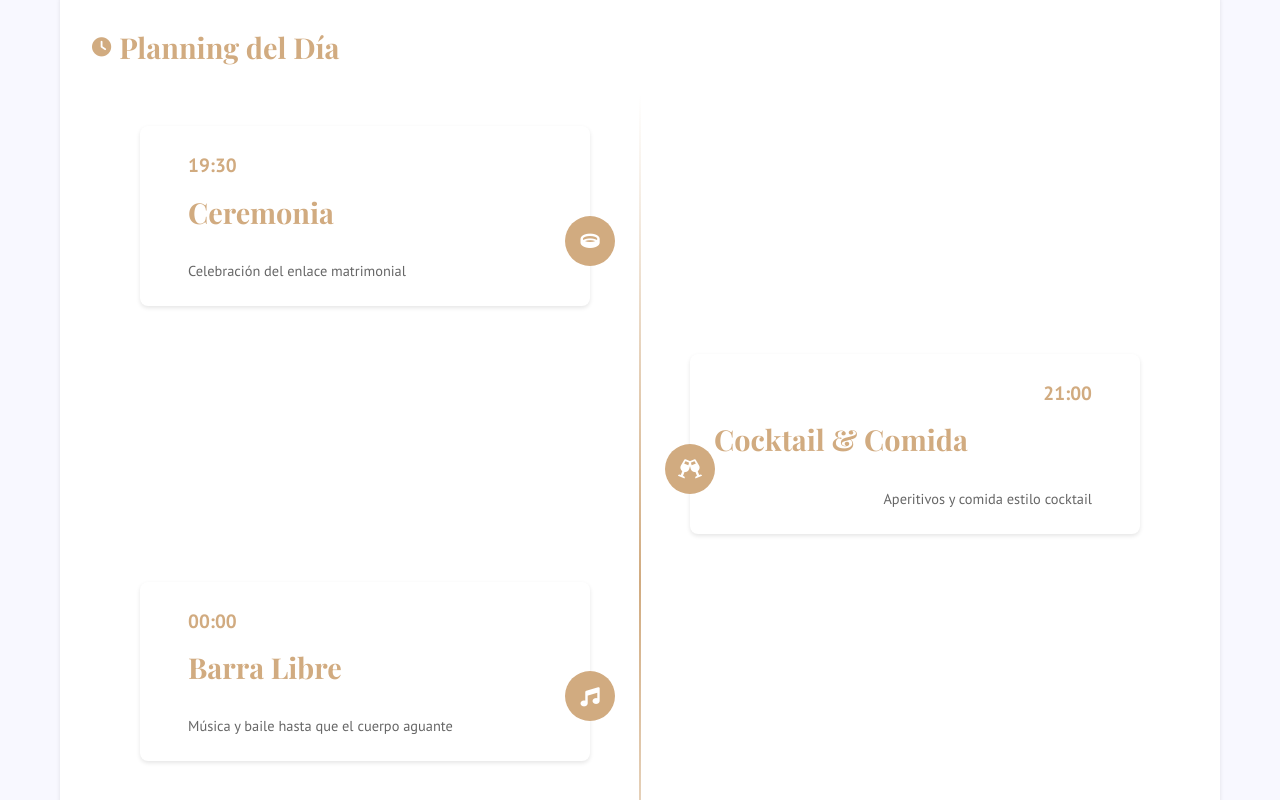
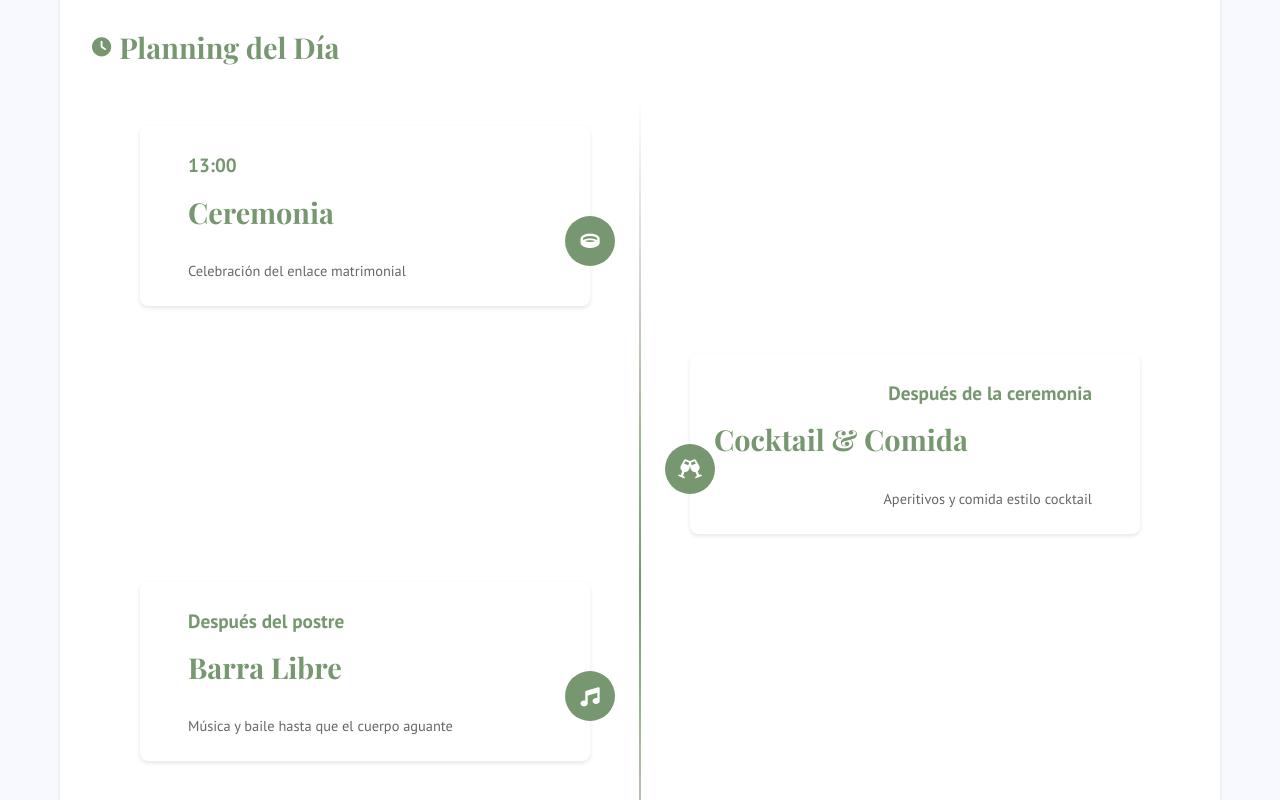
Before and after one commit to antoniomontielt/boda-guille-irene, a plain HTML site: page index.html in a window 1280 px wide. Shown: the part 2000-2800 px from the top of the page. Drawn offline with nearby package versions, Linux system fonts and the light colour scheme.

Commit message:
Cambio de preguntas/respuestas en chatbot, cambio de colores a petición de los novios

```diff
--- a/index.html
+++ b/index.html
@@ -189,7 +189,7 @@
                             <div class="timeline-icon">
                                 <i class="fas fa-ring"></i>
                             </div>
-                            <span class="time">19:30</span>
+                            <span class="time">13:00</span>
                             <h3>Ceremonia</h3>
                             <p>Celebración del enlace matrimonial</p>
                         </div>
@@ -197,7 +197,7 @@
                             <div class="timeline-icon">
                                 <i class="fas fa-glass-cheers"></i>
                             </div>
-                            <span class="time">21:00</span>
+                            <span class="time">Después de la ceremonia</span>
                             <h3>Cocktail & Comida</h3>
                             <p>Aperitivos y comida estilo cocktail</p>
                         </div>
@@ -205,7 +205,7 @@
                             <div class="timeline-icon">
                                 <i class="fas fa-music"></i>
                             </div>
-                            <span class="time">00:00</span>
+                            <span class="time">Después del postre</span>
                             <h3>Barra Libre</h3>
                             <p>Música y baile hasta que el cuerpo aguante</p>
                         </div>
@@ -213,7 +213,7 @@
                             <div class="timeline-icon">
                                 <i class="fas fa-swimmer"></i>
                             </div>
-                            <span class="time">06:00</span>
+                            <span class="time">Cuando se te acabe la energía</span>
                             <h3>Piscina y Relax</h3>
                             <p>Piscina y relax para las convalecientes</p>
                         </div>
@@ -275,6 +275,7 @@
                                 <p>El lugar de la celebración cuenta con habitaciones para los invitados que quieran quedarse a dormir allí.</p>
                                 <p>No hay que pagar nada, simplemente avisar a los novios con antelación.</p>
                                 <p>Hemos incluido un formulario más abajo para hacer la reserva y que les llegue a los novios directamente.</p>
+                                <p>Disponibilidad limitada: Reservar sólo si de verdad lo necesitas.</p>
                             </div>
                             <div class="booking-notes">
                                 <p><i class="fas fa-info-circle"></i> Recuerda rellenar el formulario de reserva.</p>
--- a/script.js
+++ b/script.js
@@ -22,19 +22,18 @@ const CONFIG = {
   },
   CHAT: {
     QA_MAP: {
-      '¿Dónde es la ceremonia?': 'La ceremonia se celebrará en los jardines de la Hacienda Real Los Olivos.',
-      '¿A qué hora hay que estar allí?': 'Te recomendamos llegar al menos 30 minutos antes de la ceremonia, que comenzará a las 19:30 horas.',
-      '¿A qué hora empieza la ceremonia?': 'La ceremonia comenzará a las 19:30 horas.',
-      '¿A qué hora empieza el cóctel?': 'El cóctel empezará sobre las 21:00 horas, justo después de la ceremonia.',
-      '¿Dónde puedo aparcar?': 'El hotel cuenta con parking privado para los invitados.',
-      '¿Hay servicio de autobús?': 'Sí, habrá un servicio de autobús que saldrá desde la ciudad hasta el lugar de la celebración. Será un servicio de ida y vuelta. Puedes reservar tu plaza en el formulario de nuestra web. Te pedimos que lo hagas antes del 10 de agosto. Las plazas son limitadas.',
-      '¿Dónde puedo alojarme?': 'La Hacienda Real Los Olivos es un hotel pequeño por lo que las habitaciones son pocas, si están ya completas habla con los novios para que ellos te orienten.',
-      '¿Cómo puedo confirmar mi asistencia?': 'Puedes confirmar tu asistencia a través del formulario RSVP en nuestra web. Te pedimos que lo hagas antes del 10 de agosto.',
-      '¿Qué código de vestimenta hay?': 'Ninguno; salvo, de forma obvia, no ir de blanco.',
-      '¿Puedo llevar niños?': 'Por supuesto, los niños son bienvenidos. Hemos preparado una zona especial para ellos con actividades y entretenimiento.',
+      '¿Dónde es la ceremonia?': 'La ceremonia se celebrará en la finca VegHug. En la web encontrarás un mapa con la ubicación exacta y las indicaciones para llegar.',
+      '¿A qué hora hay que estar allí?': 'Te recomendamos llegar al menos 30 minutos antes de la ceremonia, que comenzará a las 13:00 horas.',
+      '¿A qué hora empieza la ceremonia?': 'La ceremonia comenzará a las 13:00 horas. Te recomendamos llegar al menos 30 minutos antes.',
+      '¿A qué hora empieza el cóctel?': 'Después de la ceremonia, alrededor de las 14:00 horas.',
+      '¿Dónde puedo aparcar?': 'La finca cuenta con parking privado y aparcamiento gratuito en las inmediaciones. Donde quieras, pijo, es campo.',
+      '¿Dónde puedo alojarme?': 'El lugar cuenta con habitaciones compartidas. Puedes hacer tu reserva a través de esta web. Se dará prioridad a las personas que vivan lejos.',
+      '¿Cómo puedo confirmar mi asistencia?': 'Puedes confirmar tu asistencia a través del formulario RSVP en nuestra web. Te pedimos que lo hagas antes del 15 de abril, por favor.',
+      '¿Qué código de vestimenta hay?': 'Ninguno; salvo, de forma obvia, no ir de blanco. Ni del Real Madrid.',
+      '¿Puedo llevar niños?': 'Por supuesto, los niños son bienvenidos.',
       '¿Qué tipo de regalo puedo hacer?': 'Tu presencia es nuestro mejor regalo, pero si deseas hacer un detalle, hemos habilitado un número de cuenta bancaria para contribuciones a nuestra luna de miel. Puedes encontrar el número de cuenta en la sección "Regalos" de nuestra web.',
       '¿Cómo puedo sugerir canciones para la boda?': 'Puedes sugerir canciones para la boda a través de la sección de música en nuestra web. Nos encantaría conocer tus preferencias musicales.',
-      '¿Se pueden compartir fotos de la boda?': 'Sí, nos encantaría que compartieras tus fotos de la boda. Puedes subirlas a nuestra galería en la sección "Galería" de nuestra web.'
+      '¿Se pueden compartir fotos de la boda?': 'El día de la boda os diremos cómo nos podéis hacer llegar las fotos y vídeos que hagáis.'
     }
   }
 };
--- a/styles.css
+++ b/styles.css
@@ -1,8 +1,8 @@
 :root {
     --primary-color: #e6e6fa;
     --background-color: #f8f8ff;
-    --accent-color: #d1ab80;
-    --text-color: #333;
+    --accent-color: #779770;
+    --text-color: #475843;
 }
 
 * {
```
